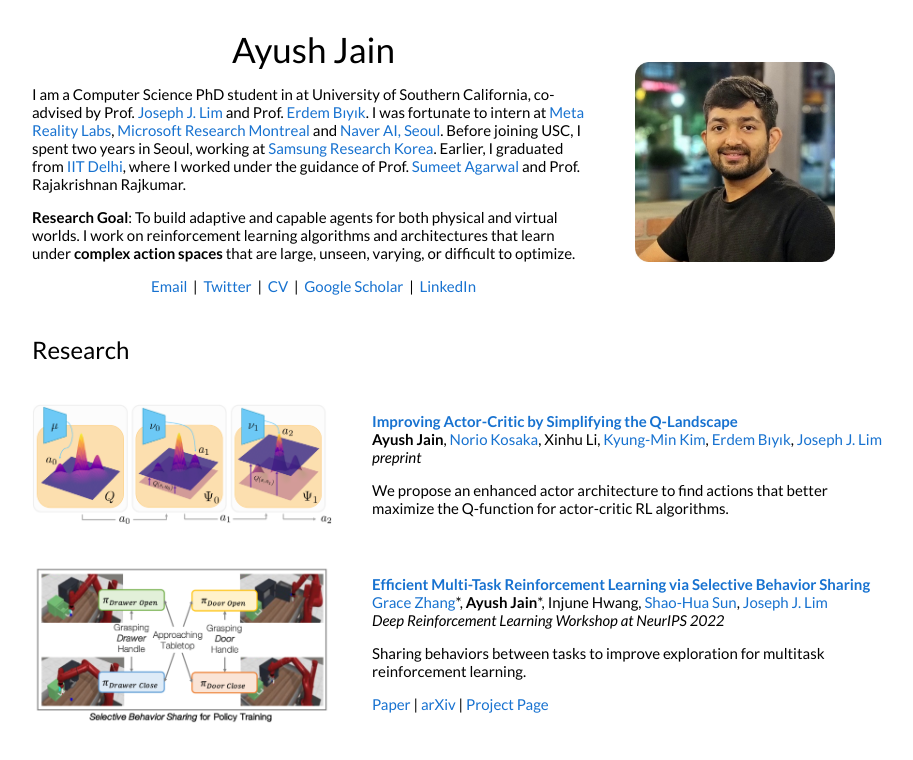
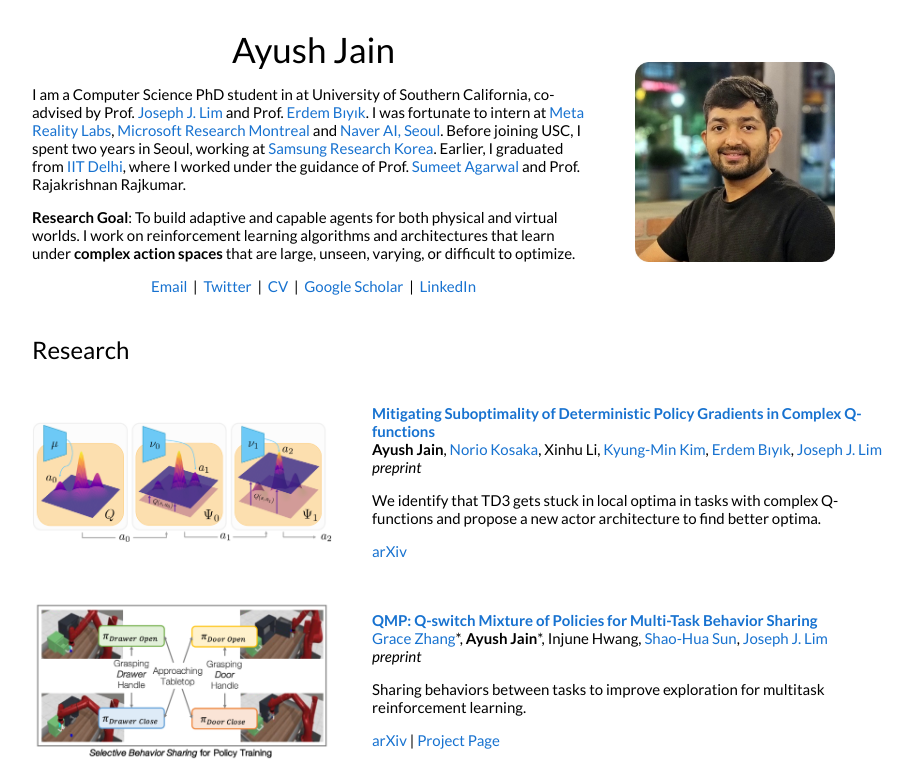
Before and after one commit to ayushj240/ayushj240.github.io, a Jekyll site: the page index.html, which Jekyll copies as it is, in a window 1280 px wide and 1400 px high, cut to the strip 0-760 px from the top of the window. Shown: the whole strip, without its empty margins (178-1091 px from the left). Built offline with Jekyll 4.4.1, drawn with Linux system fonts in a browser that asks for light colours; some of the changed text lies outside the part shown.

Commit message:
Update savo, qmp arxivs, CV

```diff
--- a/index.html
+++ b/index.html
@@ -124,11 +124,13 @@
         </table>
 
         <table width="100%" align="center" border="0" cellspacing="0" cellpadding="20">
-
-           <td width="30%"><img src="images/teaser_savo.png" alt="SAVO Teaser" width="300" height="120" type="image/png"></td>
+           <td width="30%">
+            <a href="https://arxiv.org/abs/2410.11833">
+              <img src="images/teaser_savo.png" href="https://arxiv.org/abs/2410.11833" alt="SAVO Teaser" width="300" height="120" type="image/png"></td>
+            </a>
             <td valign="middle" width="70%">
-              <a href="">
-                <papertitle>Improving Actor-Critic by Simplifying the Q-Landscape</papertitle>
+              <a href="https://arxiv.org/abs/2410.11833">
+                <papertitle>Mitigating Suboptimality of Deterministic Policy Gradients in Complex Q-functions</papertitle>
               </a>
               <br>
               <strong>Ayush Jain</strong>,
@@ -140,10 +142,8 @@
               <br>
               <em>preprint</em>
               <br>
-              <p>We propose an enhanced actor architecture to find actions that better maximize the Q-function for actor-critic RL algorithms.</p>
-              <!--
-              <em>(arxiv soon)</em>
-              -->
+              <p>We identify that TD3 gets stuck in local optima in tasks with complex Q-functions and propose a new actor architecture to find better optima.</p>
+              <a href="https://arxiv.org/abs/2410.11833">arXiv</a>
               <p></p>
             </td>
 
@@ -152,13 +152,13 @@
         <table width="100%" align="center" border="0" cellspacing="0" cellpadding="20">
 
           <td width="30%">
-            <a href="https://openreview.net/pdf?id=U3n8WPtKPm">
+            <a href="https://qmp-mtrl.github.io/">
               <img src="images/qmp_teaser.png" href="https://openreview.net/pdf?id=U3n8WPtKPm" alt="QMP Teaser" width="300" height="160" type="image/png">
             </a>
           </td>
             <td valign="middle" width="70%">
-              <a href="https://openreview.net/pdf?id=U3n8WPtKPm">
-                <papertitle>Efficient Multi-Task Reinforcement Learning via Selective Behavior Sharing</papertitle>
+              <a href="https://arxiv.org/abs/2302.00671">
+                <papertitle>QMP: Q-switch Mixture of Policies for Multi-Task Behavior Sharing</papertitle>
               </a>
               <br>
               <a href="https://gracehzhang.github.io/">Grace Zhang</a>*,
@@ -167,12 +167,14 @@
               <a href="https://shaohua0116.github.io/">Shao-Hua Sun</a>,
               <a href="https://clvrai.com/web_lim/">Joseph J. Lim</a>
               <br>
-              <em>Deep Reinforcement Learning Workshop at NeurIPS 2022</em>
+              <em>preprint
+                <!-- Deep Reinforcement Learning Workshop at NeurIPS 2022 -->
+              </em>
               <br>
               <p>Sharing behaviors between tasks to improve exploration for multitask reinforcement learning.</p>
-              <a href="https://openreview.net/pdf?id=U3n8WPtKPm">Paper</a> |
+              <!-- <a href="https://openreview.net/pdf?id=U3n8WPtKPm">Paper</a> | -->
               <a href="https://arxiv.org/abs/2302.00671">arXiv</a> |
-              <a href="https://sites.google.com/view/qmp-mtrl">Project Page</a>
+              <a href="https://qmp-mtrl.github.io/">Project Page</a>
               <p></p>
             </td>
 
@@ -273,12 +275,12 @@
               <p>
               Teaching Assistant (USC): <papertitle>Deep Learning and its Applications (CSCI566, CSCI599)</papertitle>
                 <ul>
+                    <li>Fall 2024: <em>Prof. Yan Liu</em></li>
+                    <li>Spring 2024: <em>Prof. Yue Zhao</em></li>
+                    <li>Spring 2023: <em>Prof. Jesse Thomason</em></li>
+                    <li>Fall 2020: <em>Prof. Joseph J Lim</em></li>
+                    <li>Spring 2019: <em>Prof. Joseph J Lim</em></li>
                     <li>Fall 2019: <em>Prof. Joseph J Lim</em></li>
-                    <li>Spring 2019: <em>Prof. Joseph J Lim</em></li>
-                    <li>Fall 2020: <em>Prof. Joseph J Lim</em></li>
-                    <li>Spring 2023: <em>Prof. Jesse Thomason</em></li>
-                    <li>Spring 2024: <em>Prof. Yue Zhao</em></li>
-                    <li>Fall 2024: <em>Prof. Yan Liu</em></li>
                 </ul>
               </p>
             </td>
```
Also changed, not shown: 1 other file.
